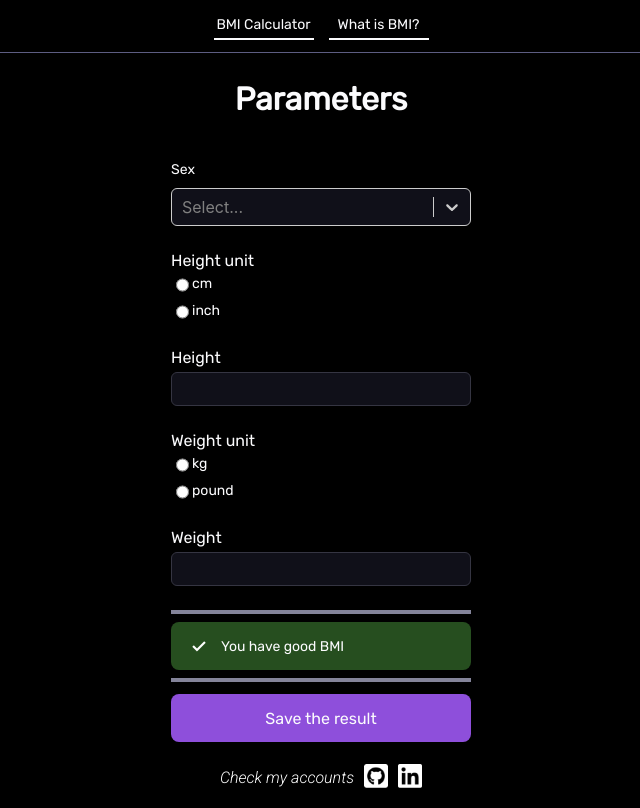
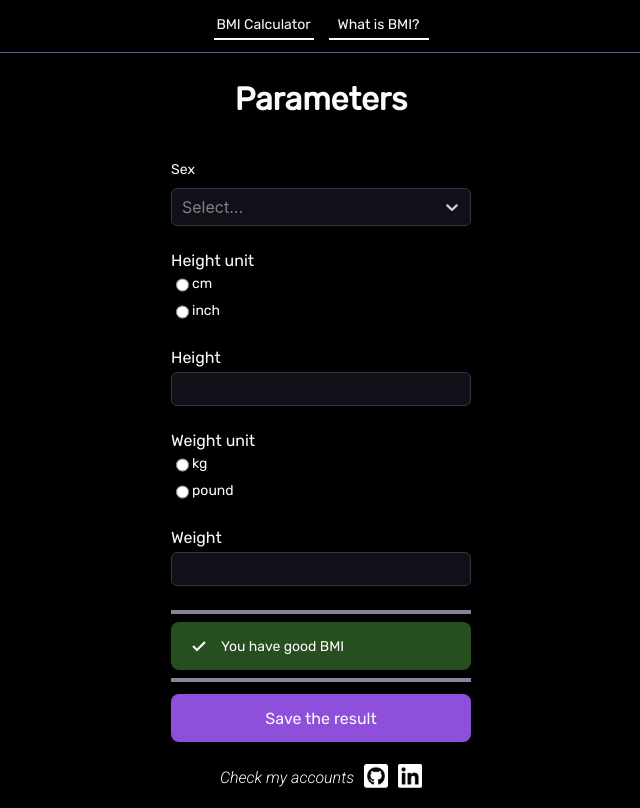
Before and after one commit to WeronikaCzepiela/bmi-calculator, a React (Create React App) app: page / in a window 1280 px wide. Shown: the whole page, without its empty margins (319-959 px from the left). Built offline with nearby package versions, Linux system fonts and the light colour scheme.

Commit message:
Remove indicator separator from select component

```diff
--- a/src/components/DataAndResult/Data/SelectInput.jsx
+++ b/src/components/DataAndResult/Data/SelectInput.jsx
@@ -15,10 +15,17 @@ export const SelectInput = ({ options, text, onChange }) => {
       color: state.isSelected ? '#AAAABF' : '#AAAABF',
     }),
 
-    menu: (defaultStyles, state) => ({
+    indicatorSeparator: (defaultStyles, state) => ({
       ...defaultStyles,
       defaultStyles,
       backgroundColor: '#101019',
+    }),
+
+    menuList: (defaultStyles, state) => ({
+      ...defaultStyles,
+      defaultStyles,
+      backgroundColor: '#101019',
+      borderWidth: 5,
       borderColor: '#353542',
       color: '#AAAABF',
       borderRadius: 6,
@@ -28,10 +35,9 @@ export const SelectInput = ({ options, text, onChange }) => {
       ...defaultStyles,
       defaultStyles,
       backgroundColor: '#101019',
-      // borderColor: '#353542',
-
-      textColor: '#AAAABF',
+      borderColor: '#353542',
       borderRadius: 6,
+      color: '#AAAABF',
     }),
   }
 
--- a/src/components/DataAndResult/Data/TextInput.jsx
+++ b/src/components/DataAndResult/Data/TextInput.jsx
@@ -8,7 +8,7 @@ export const TextInput = ({ text, onChange }) => {
   return (
     <div className={'input'}>
       <Text type={'l'}>{text}</Text>
-      <input className={'input-group'} type={'number'} onInput={handleChange} />
+      <input className={'input-group'} onInput={handleChange} />
     </div>
   )
 }
```
